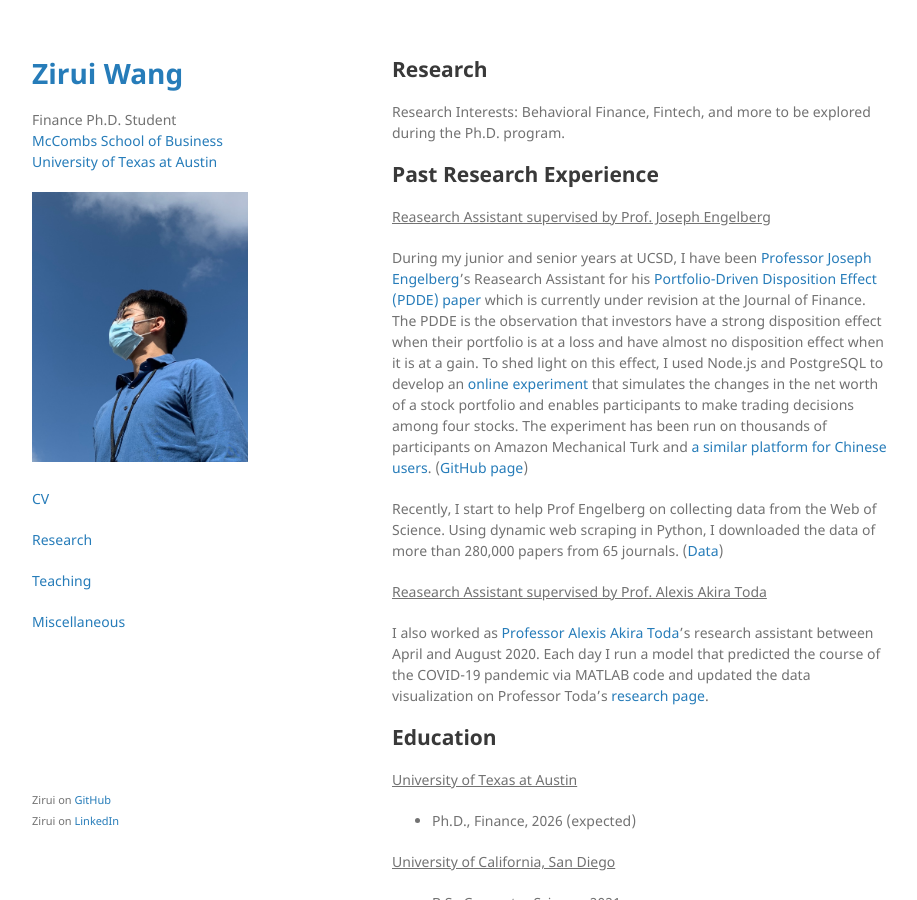
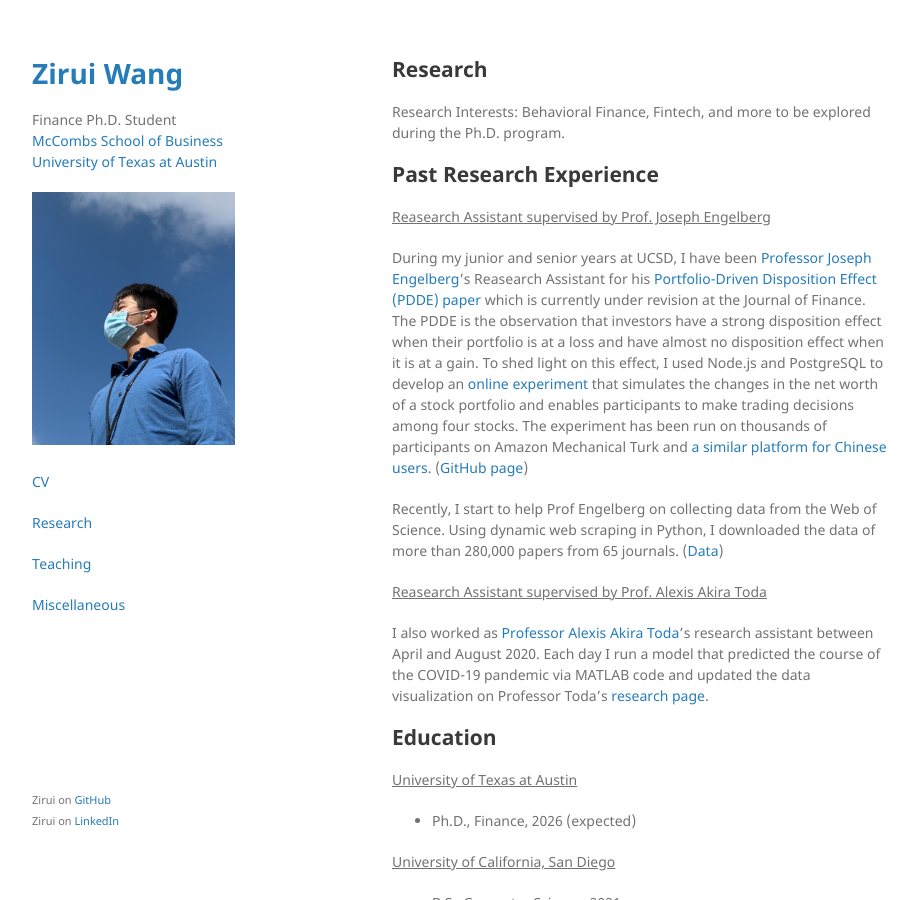
Before and after one commit to HarrisonZiruiWang/HarrisonZiruiWang.github.io, a Jekyll site: the page built from index.md, in a window 1280 px wide and 900 px high. Shown: the whole window, without its empty margins (178-1095 px from the left). Built offline with Jekyll 4.4.1, drawn with Linux system fonts in a browser that asks for light colours; our own code applies the rules of GitHub Pages for plain Markdown files.

Commit message:
Update default.html

```diff
--- a/_layouts/default.html
+++ b/_layouts/default.html
@@ -23,7 +23,7 @@
         </p>
 
         {% if site.logo %}
-          <img src="{{site.logo | relative_url}}" alt="Logo" style="width:80%;" />
+          <img src="{{site.logo | relative_url}}" alt="Logo" style="width:75%;" />
         {% endif %}
 
         <br><br>
```
